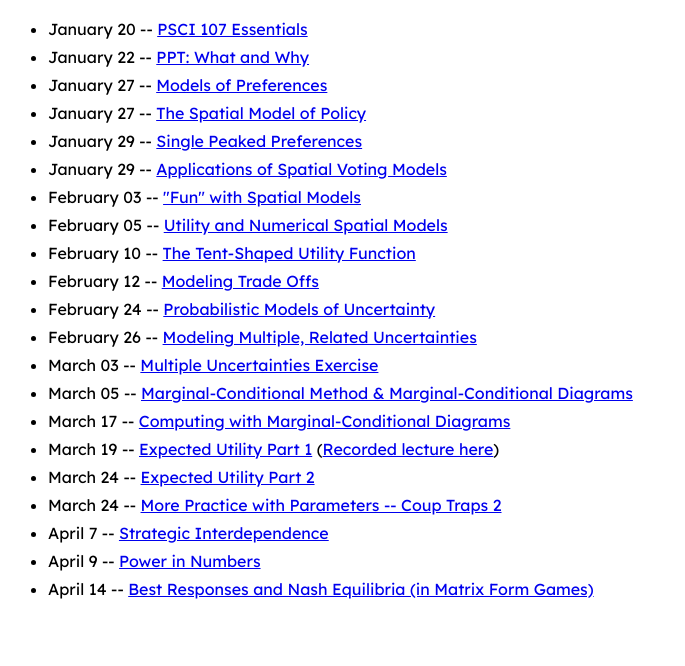
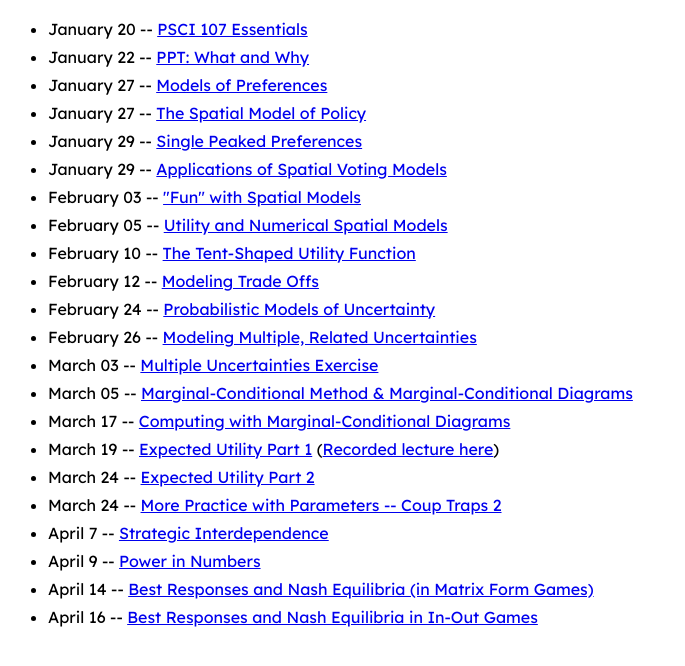
Before and after one commit to stuvjordan-uroc/psci107-spring2026-slides, a website built with Vite: page index.html in a window 1280 px wide. Shown: the part 64-730 px from the top of the page, without its empty margins (0-685 px from the left). Built offline with nearby package versions, Linux system fonts and the light colour scheme.

Commit message:
added 4-16 slides on basic In-Out games, spring 2026.

```diff
--- a/index.html
+++ b/index.html
@@ -57,6 +57,9 @@
                 <li>April 9 -- <a href="./presentations/0409-power-in-numbers.html">Power in Numbers</a></li>
                 <li>April 14 -- <a href="./assets/ppt/04-14_best_responses_and_NE.pptx" download>Best Responses and Nash
                                 Equilibria (in Matrix Form Games)</a></li>
+                <li>April 16 -- <a href="./assets/ppt/04-16_BR_and_NE_in_INOUT_Games.pptx" download>Best Responses and
+                                Nash
+                                Equilibria in In-Out Games</a></li>
         </ul>
 </body>
 
```
Also changed, not shown: 1 other file.
